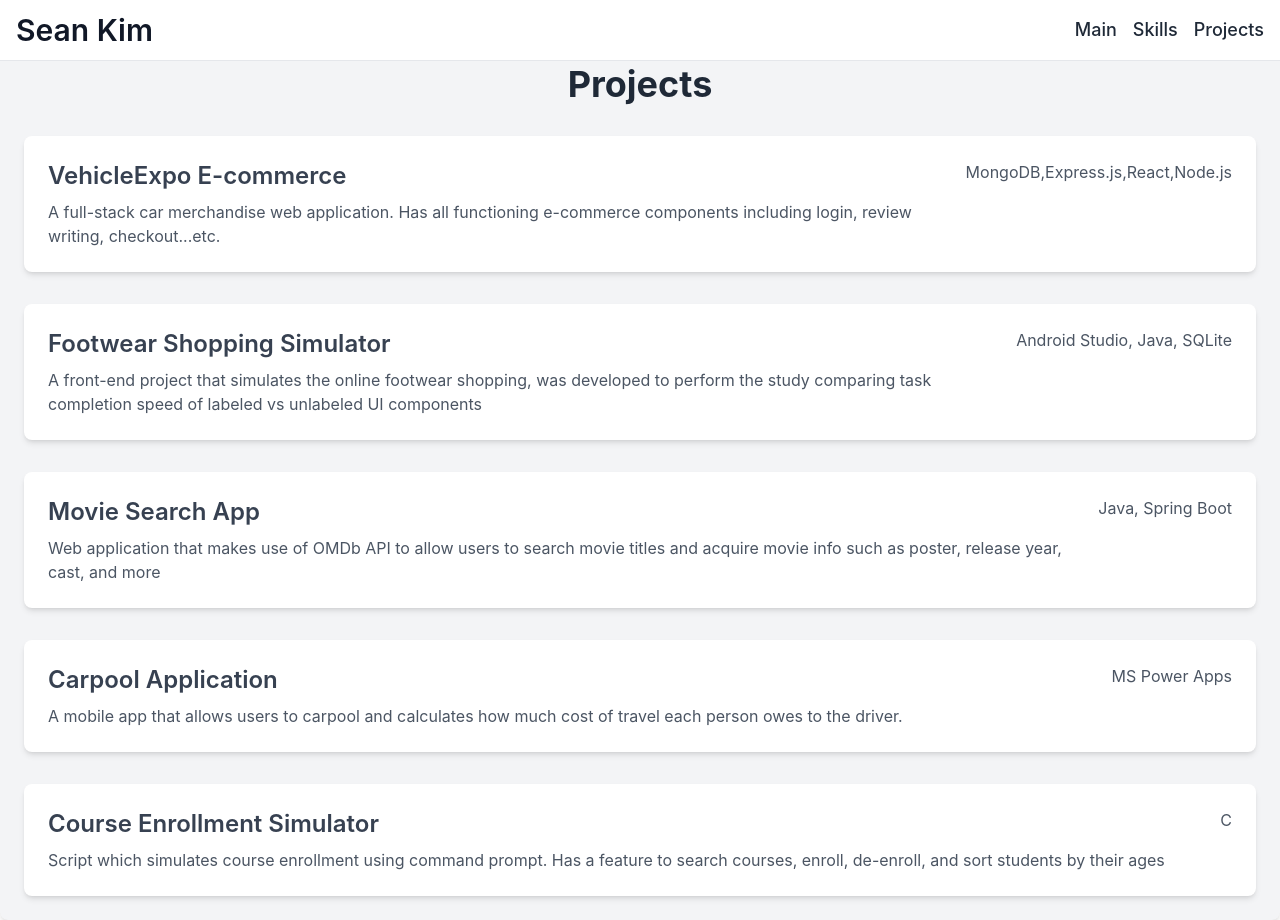
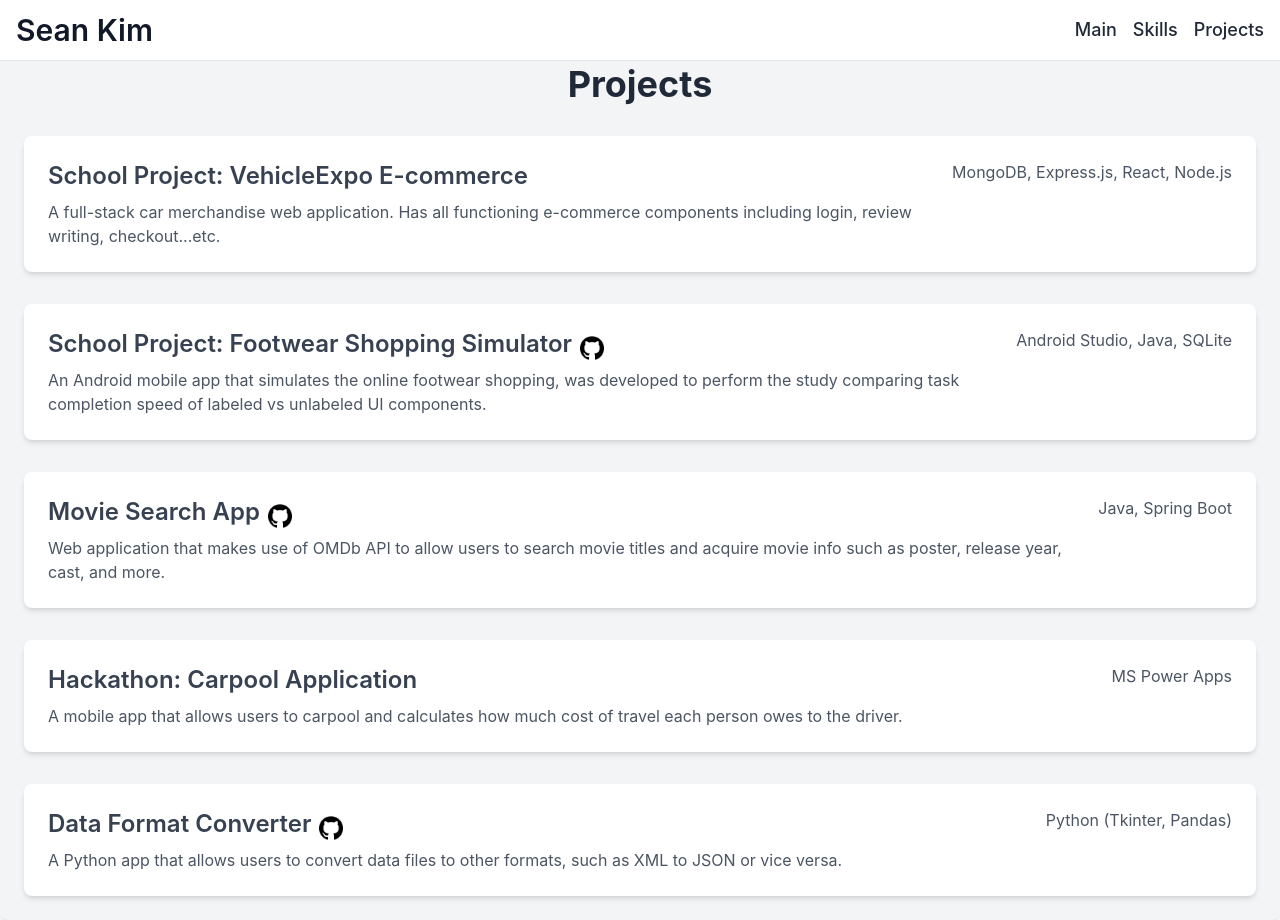
Before and after one commit to seankimfeb/seankimportfolio, a React (Create React App) app: page /projects in a window 1280 px wide. Built offline with nearby package versions, Linux system fonts and the light colour scheme.

Commit message:
added contacts

```diff
--- a/src/pages/Introduction.jsx
+++ b/src/pages/Introduction.jsx
@@ -3,7 +3,8 @@ import profileImage from '../components/images/CK0A3325.JPG';
 import carpoolImage from '../components/images/carpoolimage.jpg';
 import shoeImage from '../components/images/shoeimage.jpg';
 import carstoreImage from '../components/images/carstore.png';
-
+import githubimage from '../components/images/githublogo.png';
+import ldimage from  '../components/images/LinkedIn_logo_initials.png';
 const Introduction = () => {
     return (
         <div className="p-6 bg-gray-100 rounded-lg shadow-md mt-10">
@@ -12,13 +13,25 @@ const Introduction = () => {
                     <img src={profileImage} alt="Profile" className="rounded-full w-32 md:w-48" />
                 </div>
                 <div className="md:w-2/3 text-center md:text-left">
-                <p className="text-3xl md:text-5xl text-gray-700">
-                    Seong Su Kim
-                    </p>
-                    <p className="text-lg md:text-2xl text-gray-600 mt-2">
-                        Computer Science Student | Passionate about Web Development
-                        </p>
+                    <p className="text-3xl md:text-5xl text-gray-700">Seong Su Kim</p>
+                    <p className="text-base md:text-xl text-gray-600 mt-2">A passionate Computer Science Student</p>
+                    <p className="text-lg md:text-2xl text-gray-600 mt-2">Proficient in Java, JavaScript, and Python | Specializing in Full-Stack Development</p>
 
+                    {/* GitHub Profile Link */}
+                    <div className="flex items-center justify-center md:justify-start mt-4">
+                        <a href="https://github.com/seankimfeb" target="_blank" rel="noopener noreferrer" className="flex items-center text-gray-700 hover:text-blue-500 mr-4">
+                            <img src={githubimage} alt="GitHub" className="h-6 w-6 mr-2" />
+                            <span className="text-lg">GitHub</span>
+                        </a>
+                        <a href="https://www.linkedin.com/in/seong-su-kim-642895229/" target="_blank" rel="noopener noreferrer" className="flex items-center text-gray-700 hover:text-blue-500">
+                            <img src={ldimage} alt="GitHub" className="h-6 w-6 mr-2" />
+                            <span className="text-lg">LinkedIn</span>
+                        </a>
+                    </div>
+                    <div className="mt-4 text-gray-700">
+        <span className="text-lg">Email: </span>
+        <a href="mailto:your.email@example.com" className="text-blue-500 hover:underline">seankimfeb@gmail.com</a>
+    </div>
                 </div>
             </div>
             <div className="mt-10">
@@ -27,9 +40,7 @@ const Introduction = () => {
                     <div className="bg-white p-6 rounded-lg shadow-md min-h-[400px] flex flex-col">
                         <img src={carstoreImage} alt="Project 1" className="rounded-lg mb-4 w-full h-48 object-cover" />
                         <h3 className="text-xl font-semibold mb-2">VehicleExpo E-commerce</h3>
-                        <p className="text-gray-600">A full-stack car merchandise web application.
-                            Has all functioning e-commerce components including login, review writing, checkout...etc.
-                        </p>
+                        <p className="text-gray-600">A full-stack car merchandise web application. Has all functioning e-commerce components including login, review writing, checkout...etc.</p>
                     </div>
                     <div className="bg-white p-6 rounded-lg shadow-md min-h-[400px] flex flex-col">
                         <img src={carpoolImage} alt="Project 2" className="rounded-lg mb-4 w-full h-48 object-cover" />
--- a/src/pages/Projects.jsx
+++ b/src/pages/Projects.jsx
@@ -1,4 +1,5 @@
 import React from 'react';
+import githubimage from '../components/images/githublogo.png';
 
 const Projects = () => {
     return (
@@ -7,57 +8,64 @@ const Projects = () => {
             <div className="grid grid-cols-1 gap-8">
                 <div className="bg-white p-6 rounded-lg shadow-md flex">
                     <div className="flex-1">
-                        <h3 className="text-2xl font-semibold mb-2 text-gray-700">VehicleExpo E-commerce
-                        </h3>
+                        <h3 className="text-2xl font-semibold mb-2 text-gray-700">School Project: VehicleExpo E-commerce</h3>
                         <p className="text-gray-600">A full-stack car merchandise web application. Has all functioning e-commerce components including login, review writing, checkout...etc.</p>
                     </div>
                     <div className="ml-4">
-                        <p className="text-gray-600">MongoDB,Express.js,React,Node.js</p>
-                        {/* You can add images or additional content here */}
+                        <p className="text-gray-600">MongoDB, Express.js, React, Node.js</p>
                     </div>
                 </div>
                 <div className="bg-white p-6 rounded-lg shadow-md flex">
                     <div className="flex-1">
-                        <h3 className="text-2xl font-semibold mb-2 text-gray-700">Footwear Shopping Simulator</h3>
-                        <p className="text-gray-600">A front-end project that simulates the online footwear shopping, was developed to perform the study comparing task completion speed of labeled vs unlabeled UI components</p>
+                <div className="flex items-center">
+                <h3 className="text-2xl font-semibold mb-2 text-gray-700">School Project: Footwear Shopping Simulator</h3>
+                <a href="https://github.com/KyongRok/Lima-Project4443" target="_blank" rel="noopener noreferrer" className="ml-2">
+                    <img src={githubimage} alt="GitHub" className="h-6 w-6" />
+            </a>
+        </div>
+        <p className="text-gray-600">An Android mobile app that simulates the online footwear shopping, was developed to perform the study comparing task completion speed of labeled vs unlabeled UI components.</p>
     </div>
     <div className="ml-4">
         <p className="text-gray-600">Android Studio, Java, SQLite</p>
-                        {/* You can add images or additional content here */}
     </div>
 </div>
                 <div className="bg-white p-6 rounded-lg shadow-md flex">
                     <div className="flex-1">
+                        <div className="flex items-center">
                             <h3 className="text-2xl font-semibold mb-2 text-gray-700">Movie Search App</h3>
-                        <p className="text-gray-600">Web application that makes use of OMDb API to allow users to search movie titles and acquire movie info such as poster, release year, cast, and more</p>
+                            <a href="https://github.com/seankimfeb/moviesearch" target="_blank" rel="noopener noreferrer" className="ml-2">
+                                <img src={githubimage} alt="GitHub" className="h-6 w-6" />
+                            </a>
+                        </div>
+                        <p className="text-gray-600">Web application that makes use of OMDb API to allow users to search movie titles and acquire movie info such as poster, release year, cast, and more.</p>
                     </div>
                     <div className="ml-4">
-                        <p className="text-gray-600"> Java, Spring Boot</p>
-                        {/* You can add images or additional content here */}
+                        <p className="text-gray-600">Java, Spring Boot</p>
                     </div>
                 </div>
                 <div className="bg-white p-6 rounded-lg shadow-md flex">
                     <div className="flex-1">
-                        <h3 className="text-2xl font-semibold mb-2 text-gray-700">Carpool Application</h3>
+                        <h3 className="text-2xl font-semibold mb-2 text-gray-700">Hackathon: Carpool Application</h3>
                         <p className="text-gray-600">A mobile app that allows users to carpool and calculates how much cost of travel each person owes to the driver.</p>
                     </div>
                     <div className="ml-4">
                         <p className="text-gray-600">MS Power Apps</p>
-                        {/* You can add images or additional content here */}
                     </div>
                 </div>
-
                 <div className="bg-white p-6 rounded-lg shadow-md flex">
     <div className="flex-1">
-                        <h3 className="text-2xl font-semibold mb-2 text-gray-700">Course Enrollment Simulator</h3>
-                        <p className="text-gray-600">Script which simulates course enrollment using command prompt. Has a feature to search courses, enroll, de-enroll, and sort students by their ages</p>
+        <div className="flex items-center">
+            <h3 className="text-2xl font-semibold mb-2 text-gray-700">Data Format Converter</h3>
+            <a href="https://github.com/seankimfeb/moviesearch" target="_blank" rel="noopener noreferrer" className="ml-2">
+                <img src={githubimage} alt="GitHub" className="h-6 w-6" />
+            </a>
+        </div>
+        <p className="text-gray-600">A Python app that allows users to convert data files to other formats, such as XML to JSON or vice versa.</p>
     </div>
     <div className="ml-4">
-                        <p className="text-gray-600">C</p>
-                        {/* You can add images or additional content here */}
+        <p className="text-gray-600">Python (Tkinter, Pandas)</p>
     </div>
 </div>
-                {/* Add more divs for additional projects */}
 
             </div>
         </div>
```
Also changed, not shown: src/components/images/LinkedIn_logo_initials.png (added), src/components/images/githublogo.png (added). Lines whose indentation alone changed are shown as unchanged.
